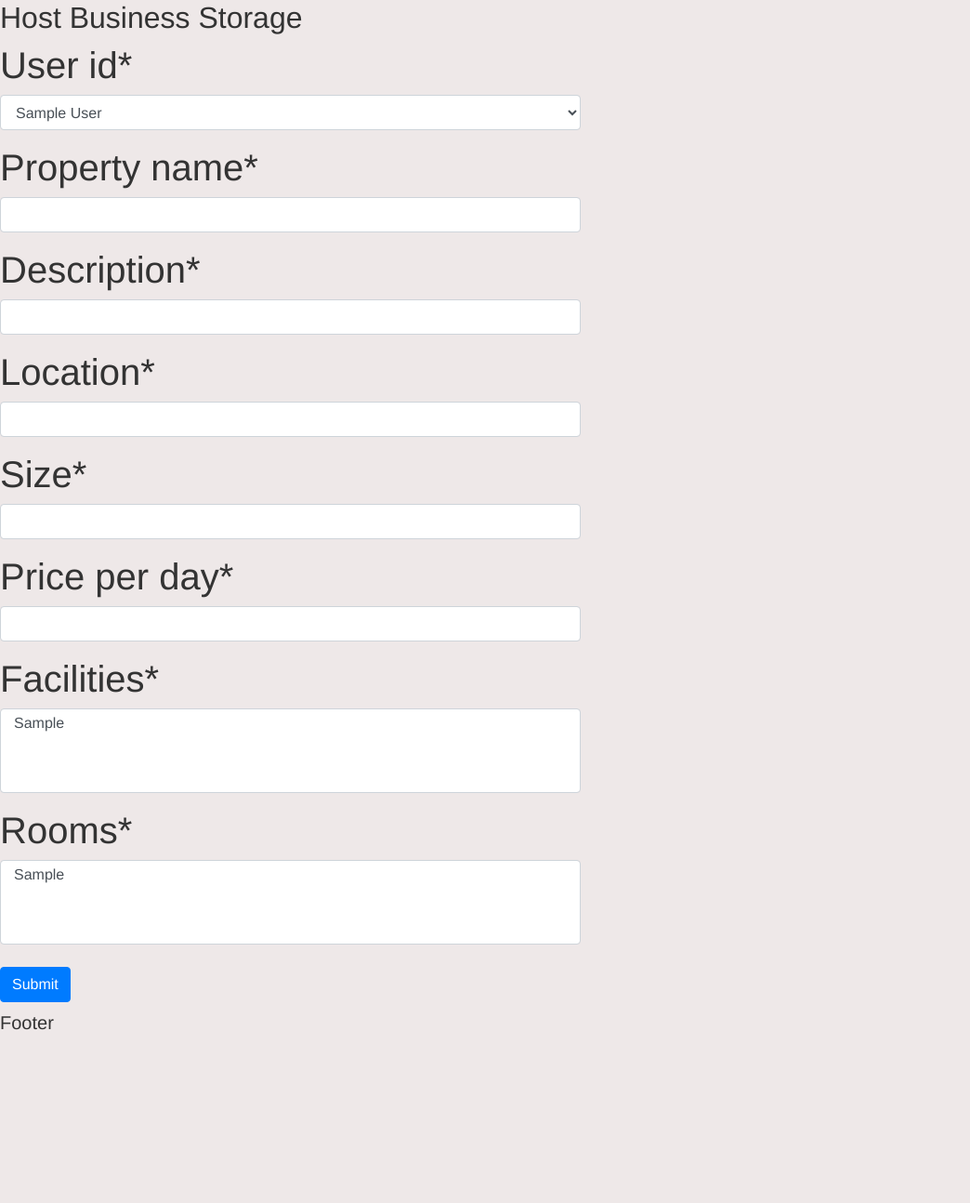
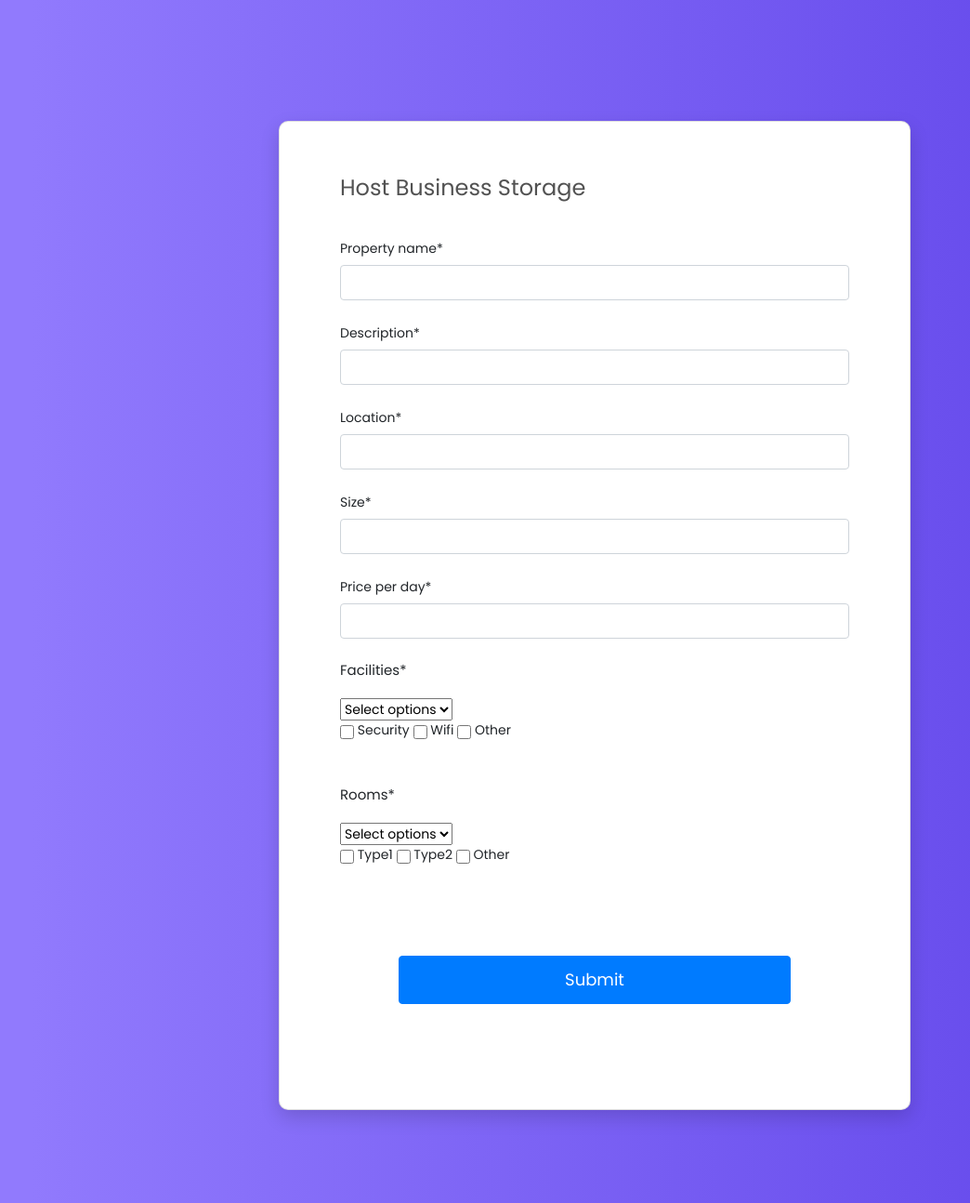
Before and after one commit to ArifShariar/Spacey, a Django app: page /1/host/business_storage in a window 1280 px wide. Shown: the whole page at 93% size, without its empty margins (0-1044 px from the left). Before the commit the page ends 1108 px from the top, so only its background shows below. Run offline with Django 4.2, Linux system fonts and the light colour scheme; tables that the repository leaves empty hold one stand-in row (values such as "Sample post"); some libraries are stand-ins or nearby versions.

Commit message:
Added shamim's code, needs modifications

```diff
--- a/templates/host/business_storage_host.html
+++ b/templates/host/business_storage_host.html
@@ -1,57 +1,148 @@
-{% extends 'base/base.html' %}
 {% load crispy_forms_filters %}
-{% block title %} Host Business Storage {% endblock %}
-{% block content %}
-    {% load crispy_forms_tags %}
-    <div>
-    <h2>Host Business Storage</h2>
-    <form method="post">
+{% load static %}
+
+<html xmlns="http://www.w3.org/1999/html">
+<head>
+    <link rel="stylesheet" href="https://stackpath.bootstrapcdn.com/bootstrap/4.3.1/css/bootstrap.min.css" integrity="sha384-ggOyR0iXCbMQv3Xipma34MD+dH/1fQ784/j6cY/iJTQUOhcWr7x9JvoRxT2MZw1T" crossorigin="anonymous">
+    <link rel="stylesheet" type="text/css" href="{% static 'css/register.css' %}"/>
+
+    <!-- Vendor CSS-->
+    <link href="{% static 'vendor/select2/select2.min.css' %}" rel="stylesheet" media="all">
+    <link href="{% static 'vendor/datepicker/daterangepicker.css' %}" rel="stylesheet" media="all">
+    <link href="{% static 'vendor/multiselect.css' %}" rel="stylesheet">
+
+    <!-- Icons font CSS-->
+    <link href="{% static 'vendor/mdi-font/css/material-design-iconic-font.min.css' %}" rel="stylesheet" media="all">
+    <link href="{% static 'vendor/font-awesome-4.7/css/font-awesome.min.css' %}" rel="stylesheet" media="all">
+    <!-- Font special for pages-->
+    <link href="https://fonts.googleapis.com/css?family=Poppins:100,100i,200,200i,300,300i,400,400i,500,500i,600,600i,700,700i,800,800i,900,900i" rel="stylesheet">
+
+     <style>
+         input {
+             width: 15px;
+             height: 15px;
+             padding: 0;
+             margin: 0;
+             vertical-align: bottom;
+             position: relative;
+             top: -1px;
+         }
+     </style>
+</head>
+<body>
+
+    <div class="page-wrapper bg-gra-02 p-t-130 p-b-100 font-poppins">
+        <div class="wrapper wrapper--w680">
+            <div class="card card-4">
+                <div class="card-body">
+                    <h2 class="title">Host Business Storage</h2>
+                    <form method="POST">
                         {% csrf_token %}
-        <div class="row">
+                        <div class="row" id="hide">
                     <div class="col-lg-6 col-md-12">
                         {{ form.user_id|as_crispy_field }}
                     </div>
                 </div>
-        <div class="row">
-            <div class="col-lg-6 col-md-12">
+                        <div class="form-outline mb-4">
                             {{ form.property_name|as_crispy_field}}
                         </div>
-        </div>
-        <div class="row">
-            <div class="col-lg-6 col-md-12">
+                        <div class="form-outline mb-4">
                             {{ form.description|as_crispy_field}}
                         </div>
-        </div>
-        <div class="row">
-            <div class="col-lg-6 col-md-12">
+                        <div class="form-outline mb-4">
                            {{ form.location|as_crispy_field}}
                         </div>
+
+                        <div class="form-outline mb-4">
+                            {{ form.size|as_crispy_field}}
                         </div>
-        <div class="row">
-            <div class="col-lg-6 col-md-12">
-                {{ form.size|as_crispy_field}}
+
+                        <div class="form-outline mb-4">
+                             {{ form.price_per_day|as_crispy_field}}
+                        </div>
+
+                        <!--For facilities options-->
+
+                        <h5>Facilities*</h5><br>
+                        <div class="multiselect">
+                            <script>  var expanded=false;</script>
+                            <div class="selectBox" onclick="function showCheckboxes() {
+                                 var checkboxes = document.getElementById('checkboxes');
+                                 if (!expanded) {
+                                     checkboxes.style.display = 'block';
+                                     expanded = true;
+                                 }
+                                 else {
+                                     checkboxes.style.display = 'none';
+                                     expanded = false;
+                                 }
+                            }
+                            showCheckboxes()">
+                              <select>
+                                <option>Select options</option>
+                              </select>
+                              <div class="overSelect"></div>
+                            </div>
+                            <div id="checkboxes">
+                                <label for="Security">
+                                   <input type="checkbox" id="Security" /> Security</label>
+                                <label for="Wifi">
+                                   <input type="checkbox" id="Wifi" /> Wifi</label>
+                                <label for="Other">
+                                   <input type="checkbox" id="Other" /> Other</label>
                             </div>
                         </div>
 
-        <div class="row">
-            <div class="col-lg-6 col-md-12">
-                {{ form.price_per_day|as_crispy_field}}
+                        <br><br>
+
+                        <!--for rooms options-->
+
+                        <h5>Rooms*</h5><br>
+                        <div class="multiselect">
+                            <script>  var expanded=false;</script>
+                            <div class="selectBox" onclick="function showCheckboxes2() {
+                                 var checkboxes = document.getElementById('checkboxes2');
+                                 if (!expanded) {
+                                     checkboxes.style.display = 'block';
+                                     expanded = true;
+                                 }
+                                 else {
+                                     checkboxes.style.display = 'none';
+                                     expanded = false;
+                                 }
+                            }
+                            showCheckboxes2()">
+                              <select>
+                                <option>Select options</option>
+                              </select>
+                              <div class="overSelect"></div>
+                            </div>
+                            <div id="checkboxes2">
+                                <label for="Type1">
+                                   <input type="checkbox" id="Type1" /> Type1</label>
+                                <label for="Type2">
+                                   <input type="checkbox" id="Type2" /> Type2</label>
+                                <label for="Other">
+                                   <input type="checkbox" id="Other" /> Other</label>
                             </div>
                         </div>
 
-        <div class="row">
-            <div class="col-lg-6 col-md-12">
-                {{ form.facilities|as_crispy_field}}
+                        <br>
+                        <br>
+                        <div class="row m-5 justify-content-center">
+                    <div class="col-12">
+                        <button type="submit" class="btn btn-primary w-100">Submit</button>
                     </div>
                 </div>
-
-        <div class="row">
-            <div class="col-lg-6 col-md-12">
-                {{ form.rooms|as_crispy_field}}
+        </form>
         </div>
     </div>
+        </div>
+    </div>
+    <script src="https://cdn.jsdelivr.net/npm/bootstrap@5.1.3/dist/js/bootstrap.bundle.min.js" integrity="sha384-ka7Sk0Gln4gmtz2MlQnikT1wXgYsOg+OMhuP+IlRH9sENBO0LRn5q+8nbTov4+1p" crossorigin="anonymous"></script>
+    <script>
+        document.getElementById("hide").style.display = "none";
+    </script>
+    </body>
 
-        <button type="submit" class="btn btn-primary">Submit</button>
-    </form>
-    </div>
-{% endblock %}
+</html>
```
Lines whose indentation alone changed are shown as unchanged.
